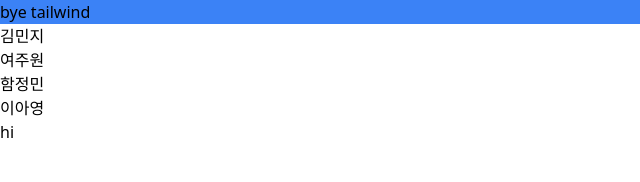
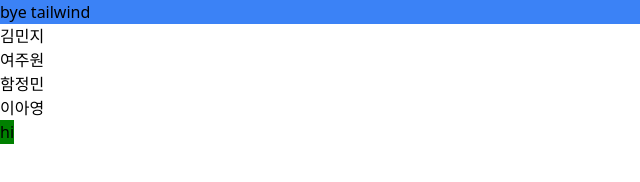
Before and after one commit to FES10-2-4/vanilla-project, a website built with Vite: page index.html in a window 1280 px wide. Shown: the full height of the page, 0-640 px from the left. Built offline with nearby package versions, Linux system fonts and the light colour scheme.

Commit message:
버튼 스스타일 수정

```diff
--- a/index.html
+++ b/index.html
@@ -21,6 +21,6 @@
       </ul>
     </div>
 
-    <button type="button">hi</button>
+    <button type="button" style="background-color:green;">hi</button>
   </body>
 </html>
```
